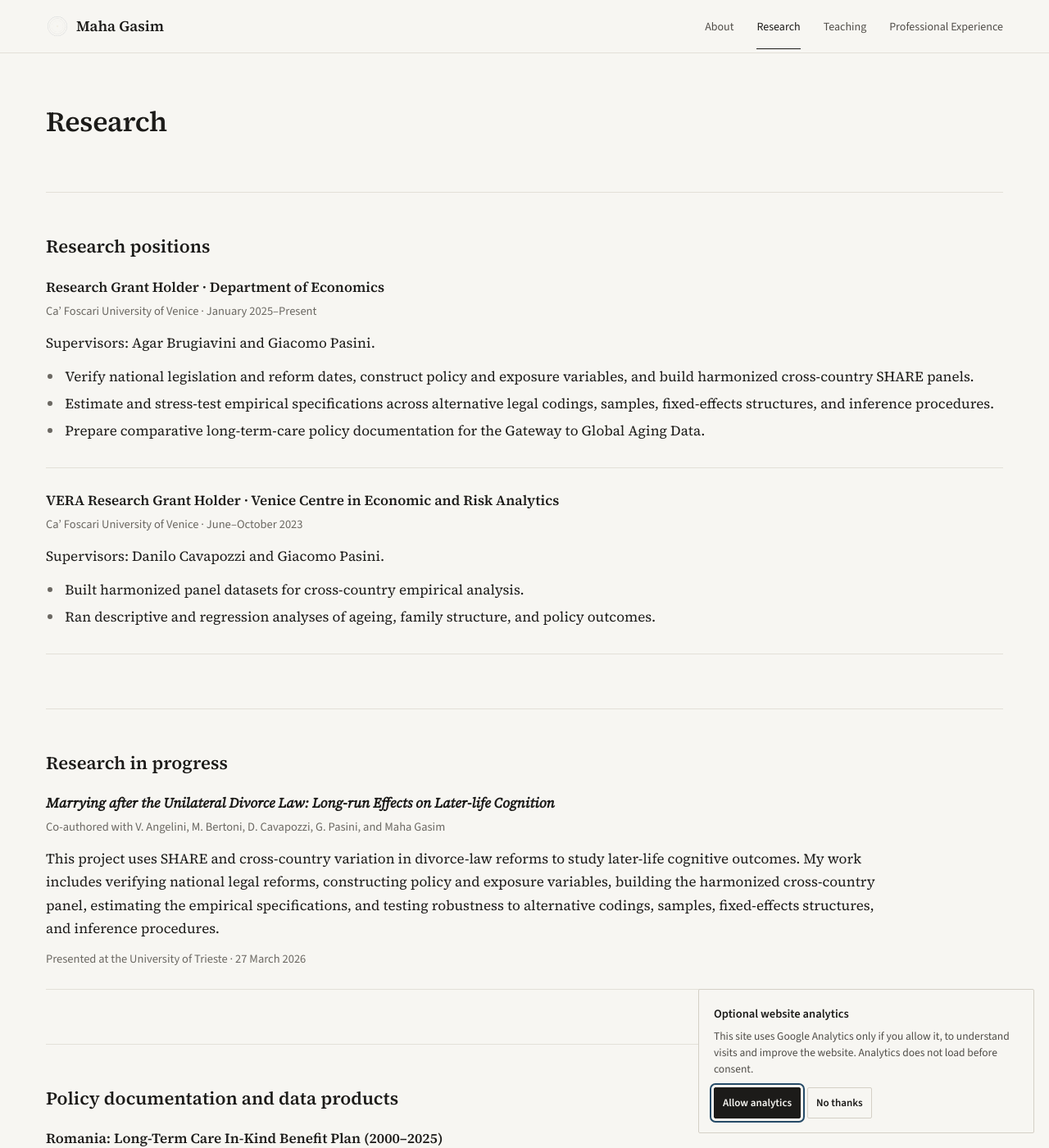
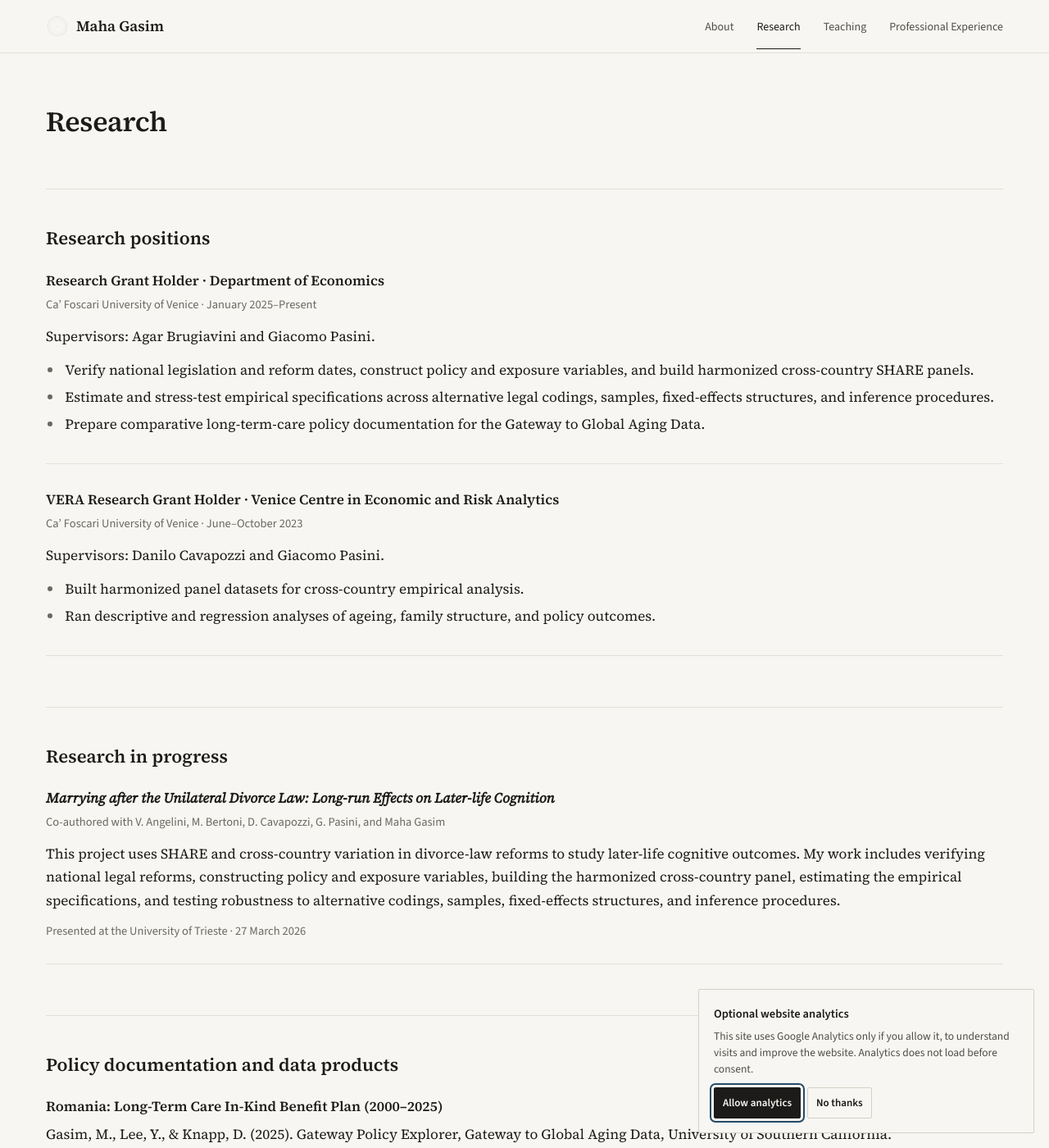
Before and after one commit to mahagasim/mahagasim.github.io, a Jekyll site: the page built from research.md, in a window 1280 px wide and 1400 px high. Shown: the whole window at 82% size. Built offline with Jekyll 4.4.1, drawn with Linux system fonts in a browser that asks for light colours.

Commit message:
Balance interior page widths and spacing

```diff
--- a/assets/css/style.css
+++ b/assets/css/style.css
@@ -28,8 +28,9 @@
   /* Layout */
   --page-width: 1680px;
   --reading-width: 1040px;
+  --interior-width: 1320px;
   --section-space: 68px;
-  --entry-space: 28px;
+  --entry-space: 32px;
   --side-gutter: 56px;
 }
 
@@ -332,9 +333,9 @@ h3 {
 }
 
 .content > h2 {
-  width: 100%;
-  margin: 66px 0 24px;
-  padding-top: 52px;
+  width: min(100%, var(--interior-width));
+  margin: 62px 0 26px;
+  padding-top: 46px;
   border-top: 1px solid var(--rule);
   font-size: var(--h2-size);
 }
@@ -555,10 +556,10 @@ h3 {
 .presentation-entry,
 .feature-entry,
 .project-entry {
-  width: 100%;
-  max-width: none;
+  width: min(100%, var(--interior-width));
+  max-width: var(--interior-width);
   margin: 0 0 var(--entry-space);
-  padding: 0 0 25px;
+  padding: 0 0 28px;
   border-bottom: 1px solid var(--rule);
   background: transparent;
   border-radius: 0;
@@ -570,8 +571,10 @@ h3 {
 
 .entry p,
 .paper-entry p,
-.presentation-entry p {
-  max-width: var(--reading-width);
+.presentation-entry p,
+.feature-entry p {
+  width: 100%;
+  max-width: none;
 }
 
 .entry p:last-child,
@@ -581,8 +584,11 @@ h3 {
   margin-bottom: 0;
 }
 
-.entry ul {
-  max-width: 1160px;
+.entry ul,
+.paper-entry ul,
+.feature-entry ul {
+  width: 100%;
+  max-width: none;
 }
 
 .feature-entry h3,
@@ -596,7 +602,8 @@ h3 {
 }
 
 .paper-entry p:not(.entry-meta) {
-  max-width: var(--reading-width);
+  width: 100%;
+  max-width: none;
   color: var(--ink);
   font-size: var(--text-size);
   line-height: var(--text-leading);
@@ -608,8 +615,8 @@ h3 {
 
 .research-list,
 .training-list {
-  width: 100%;
-  max-width: none;
+  width: min(100%, var(--interior-width));
+  max-width: var(--interior-width);
   border-top: 1px solid var(--rule);
 }
 
@@ -634,7 +641,7 @@ h3 {
 }
 
 .research-card p {
-  max-width: var(--reading-width);
+  max-width: none;
   margin-bottom: 4px;
   color: var(--muted-dark);
   font-size: 15.5px;
@@ -995,8 +1002,20 @@ img {
   }
 
   .content > h2 {
+    width: 100%;
     margin-top: 56px;
     padding-top: 45px;
+  }
+
+  .entry,
+  .paper-entry,
+  .presentation-entry,
+  .feature-entry,
+  .project-entry,
+  .research-list,
+  .training-list {
+    width: 100%;
+    max-width: none;
   }
 
   .interest-grid,
```
